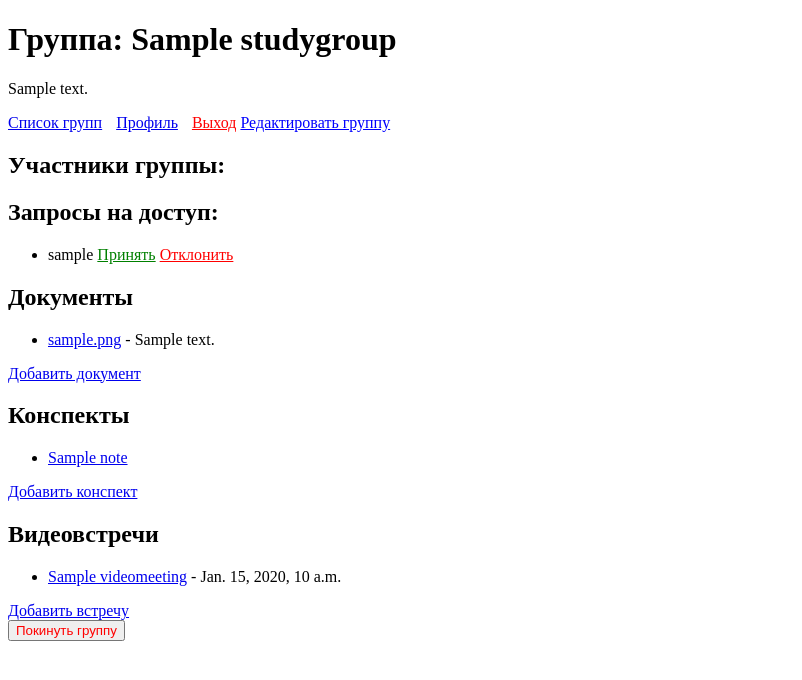
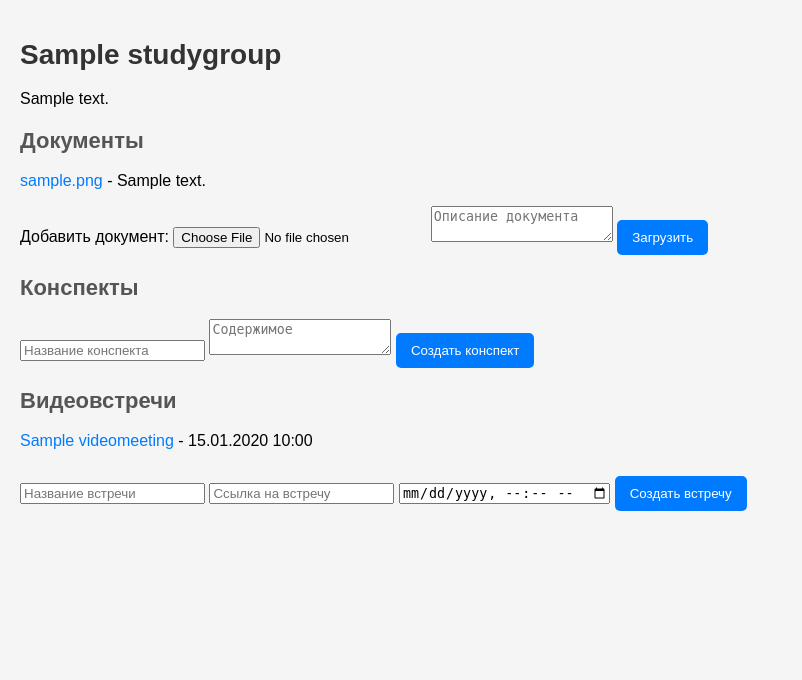
Before and after one commit to bolotovalex/StudyBuddy, a Django app: page /groups/1/ in a window 1280 px wide. Shown: the top 680 px of the page, without its empty margins (0-802 px from the left). Run offline with Django 5.2, Linux system fonts and the light colour scheme; a user stored in the database is signed in; tables that the repository leaves empty hold one stand-in row (values such as "Sample post"); parts of the project's set-up code (start-up, migrations or seed data) failed here and were passed over.

Commit message:
Испарввление маршрутов. Пока не работает редактирование заметок

```diff
--- /dev/null
+++ b/StudyBuddy/documents/urls.py
@@ -0,0 +1,8 @@
+from django.urls import path
+from .views import add_document_view
+
+app_name = 'documents'
+
+urlpatterns = [
+    path('add/<int:group_id>/', add_document_view, name='add_document'),
+]
--- /dev/null
+++ b/StudyBuddy/meetings/urls.py
@@ -0,0 +1,8 @@
+from django.urls import path
+from . import views
+
+app_name = 'meetings'
+
+urlpatterns = [
+    path('<int:group_id>/', views.add_meeting_view, name='add_meeting'),
+]
--- /dev/null
+++ b/StudyBuddy/notes/urls.py
@@ -0,0 +1,8 @@
+from django.urls import path
+from . import views
+
+app_name = 'notes'
+
+urlpatterns = [
+    path('<int:group_id>/', views.add_note_view, name='add_note'),
+]
--- a/StudyBuddy/templates/groups/group_detail.html
+++ b/StudyBuddy/templates/groups/group_detail.html
@@ -2,53 +2,58 @@
 <html lang="ru">
 <head>
     <meta charset="UTF-8">
+    <meta name="viewport" content="width=device-width, initial-scale=1.0">
     <title>Группа: {{ group.name }}</title>
+    <style>
+        body {
+            font-family: Arial, sans-serif;
+            margin: 0;
+            padding: 20px;
+            background-color: #f5f5f5;
+        }
+        h1 {
+            color: #333;
+            font-size: 28px;
+        }
+        h2 {
+            color: #555;
+            font-size: 22px;
+            margin-top: 20px;
+        }
+        ul {
+            list-style-type: none;
+            padding: 0;
+        }
+        li {
+            margin-bottom: 10px;
+        }
+        a {
+            color: #007bff;
+            text-decoration: none;
+        }
+        a:hover {
+            text-decoration: underline;
+        }
+        button {
+            margin-top: 10px;
+            padding: 10px 15px;
+            background-color: #007bff;
+            color: white;
+            border: none;
+            border-radius: 5px;
+            cursor: pointer;
+        }
+        button:hover {
+            background-color: #0056b3;
+        }
+    </style>
 </head>
 <body>
-    <h1>Группа: {{ group.name }}</h1>
+    <h1>{{ group.name }}</h1>
     <p>{{ group.description }}</p>
 
-    <!-- Навигационные кнопки -->
-    <div style="margin-bottom: 20px;">
-        <a href="{% url 'groups:group_list' %}" style="margin-right: 10px;">Список групп</a>
-        <a href="{% url 'accounts:profile' %}" style="margin-right: 10px;">Профиль</a>
-        <a href="{% url 'accounts:logout' %}" style="color: red;">Выход</a>
-        {% if request.user == group.owner %}
-        <a href="{% url 'groups:edit_group' group.pk %}" style="color: blue;">Редактировать группу</a>
-    {% endif %}
-    </div>
-
-    <!-- Список участников -->
-    <h2>Участники группы:</h2>
-<ul>
-    {% for member in members %}
-        <li>
-            {{ member.username }}
-            {% if member == group.owner %}
-                <strong>(Владелец)</strong>
-            {% endif %}
-        </li>
-    {% endfor %}
-</ul>
-
-<!-- Запросы на доступ -->
-{% if request.user == group.owner %}
-    <h2>Запросы на доступ:</h2>
-    <ul>
-    {% for user in group.access_requests.all %}
-        <li>
-            {{ user.username }}
-            <a href="{% url 'groups:accept_request' group.pk user.pk %}" style="color: green;">Принять</a>
-            <a href="{% url 'groups:decline_request' group.pk user.pk %}" style="color: red;">Отклонить</a>
-        </li>
-    {% empty %}
-        <li>Нет запросов на доступ.</li>
-    {% endfor %}
-</ul>
-{% endif %}
-
-<!-- Секция документов -->
-<h2>Документы</h2>
+    <!-- Секция документов -->
+    <h2>Документы</h2>
     <ul>
         {% for document in documents %}
             <li>
@@ -58,40 +63,49 @@
             <li>Нет документов</li>
         {% endfor %}
     </ul>
-    <a href="{% url 'documents:document_list' group.id %}">Добавить документ</a>
+    <form method="post" enctype="multipart/form-data" action="{% url 'documents:add_document' group.id %}">
+        {% csrf_token %}
+        <label for="file">Добавить документ:</label>
+        <input type="file" name="file" id="file" required>
+        <textarea name="description" placeholder="Описание документа"></textarea>
+        <button type="submit">Загрузить</button>
+    </form>
 
     <!-- Секция конспектов -->
     <h2>Конспекты</h2>
-    <ul>
-        {% for note in notes %}
-            <li>
-                <a href="{% url 'notes:note_list' group.id %}">{{ note.title }}</a>
-            </li>
-        {% empty %}
-            <li>Нет конспектов</li>
-        {% endfor %}
-    </ul>
-    <a href="{% url 'notes:note_list' group.id %}">Добавить конспект</a>
+{#    <!-- <ul>#}
+{#        {% for note in notes %}#}
+{#            <li>#}
+{#                <a href="{% url 'notes:edit_note' note.id %}">{{ note.title }}</a>#}
+{#            </li>#}
+{#        {% empty %}#}
+{#            <li>Нет конспектов</li>#}
+{#        {% endfor %}#}
+{#    </ul> -->#}
+    <form method="post" action="{% url 'notes:add_note' group.id %}">
+        {% csrf_token %}
+        <input type="text" name="title" placeholder="Название конспекта" required>
+        <textarea name="content" placeholder="Содержимое"></textarea>
+        <button type="submit">Создать конспект</button>
+    </form>
 
     <!-- Секция видеовстреч -->
     <h2>Видеовстречи</h2>
     <ul>
         {% for meeting in meetings %}
             <li>
-                <a href="{{ meeting.link }}">{{ meeting.title }}</a> - {{ meeting.scheduled_at }}
+                <a href="{{ meeting.link }}">{{ meeting.title }}</a> - {{ meeting.scheduled_at|date:"d.m.Y H:i" }}
             </li>
         {% empty %}
-            <li>Нет встреч</li>
+            <li>Нет видеовстреч</li>
         {% endfor %}
     </ul>
-    <a href="{% url 'meetings:meeting_list' group.id %}">Добавить встречу</a>
-
-
-
-    <!-- Кнопка "Покинуть группу" -->
-    <form method="post" action="{% url 'groups:leave_group' group.pk %}">
+    <form method="post" action="{% url 'meetings:add_meeting' group.id %}">
         {% csrf_token %}
-        <button type="submit" style="color: red;">Покинуть группу</button>
+        <input type="text" name="title" placeholder="Название встречи" required>
+        <input type="url" name="link" placeholder="Ссылка на встречу" required>
+        <input type="datetime-local" name="scheduled_at" required>
+        <button type="submit">Создать встречу</button>
     </form>
 </body>
 </html>
```
